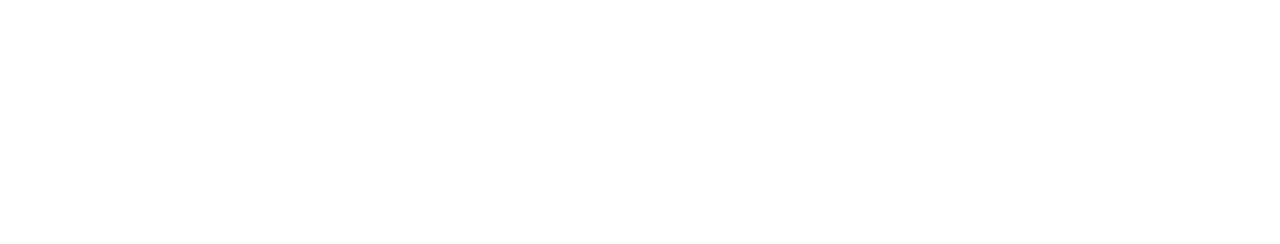
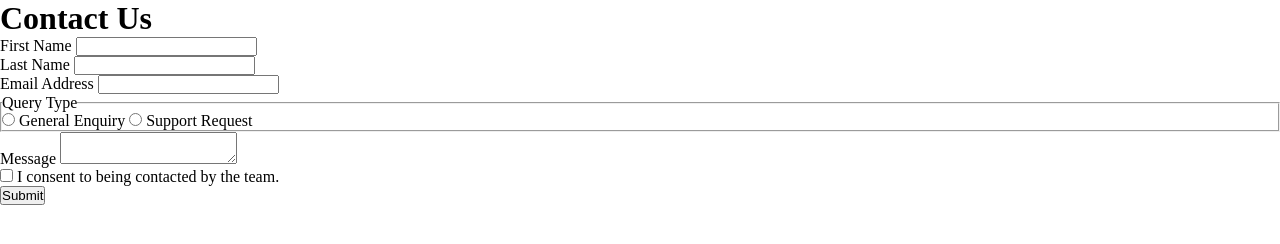
Before and after one commit to antelopest/contact-form, a website built with Vite: page index.html in a window 1280 px wide. Built offline with nearby package versions, Linux system fonts and the light colour scheme.

Commit message:
main add html, add css variables, add script

```diff
--- a/index.html
+++ b/index.html
@@ -7,5 +7,97 @@
 
     <link rel="stylesheet" href="./src/main.css" />
   </head>
-  <body></body>
+  <body>
+    <main class="contact">
+      <h1 class="contact__title">Contact Us</h1>
+      <form class="contact__form" novalidate>
+        <div class="contact__form-group">
+          <label for="firstName" class="contact__form-label">
+            First Name
+          </label>
+          <input
+            id="firstName"
+            name="firstName"
+            type="text"
+            class="contact__form-input"
+            required
+            aria-describedby="first-name-error" />
+          <div id="first-name-error" class="contact__form-error"></div>
+        </div>
+        <div class="contact__form-group">
+          <label for="lastName" class="contact__form-label">Last Name</label>
+          <input
+            id="lastName"
+            name="lastName"
+            type="text"
+            class="contact__form-input"
+            required
+            aria-describedby="last-name-error" />
+          <div id="last-name-error" class="contact__form-error"></div>
+        </div>
+        <div class="contact__form-group">
+          <label for="email" class="contact__form-label">Email Address</label>
+          <input
+            id="email"
+            name="email"
+            type="email"
+            class="contact__form-input"
+            required
+            aria-describedby="email-error" />
+          <div id="email-error" class="contact__form-error"></div>
+        </div>
+        <fieldset class="contact__form-group">
+          <legend class="contact__form-legend">Query Type</legend>
+
+          <label class="contact__form-label">
+            <input
+              type="radio"
+              name="queryType"
+              value="general"
+              class="contact__form-radio"
+              required
+              aria-describedby="query-type-error" />
+            General Enquiry
+          </label>
+          <label class="contact__form-label">
+            <input
+              type="radio"
+              name="queryType"
+              value="support"
+              class="contact__form-radio"
+              required
+              aria-describedby="query-type-error" />
+            Support Request
+          </label>
+
+          <div id="query-type-error" class="contact__form-error"></div>
+        </fieldset>
+        <div class="contact__form-group">
+          <label for="message" class="contact__form-label">Message</label>
+          <textarea
+            id="message"
+            name="message"
+            class="contact__form-textarea"
+            required
+            aria-describedby="message-error"></textarea>
+          <div id="message-error" class="contact__form-error"></div>
+        </div>
+        <div class="contact__form-group">
+          <label for="agree" class="contact__form-label">
+            <input
+              id="agree"
+              type="checkbox"
+              class="contact__form-checkbox"
+              required
+              aria-describedby="agree-error" />
+            I consent to being contacted by the team.
+          </label>
+          <div id="agree-error" class="contact__form-error"></div>
+        </div>
+        <button type="submit" class="contact__form-submit">Submit</button>
+      </form>
+    </main>
+  </body>
+
+  <script src="./src/main.js" defer></script>
 </html>
--- a/src/main.css
+++ b/src/main.css
@@ -1,4 +1,31 @@
+@font-face {
+  font-family: 'Karla';
+  src: url('./asserts/fonts/Karla/Karla-Regular.ttf') format('truetype');
+  font-weight: 400;
+  font-style: normal;
+  font-display: swap;
+}
+
+@font-face {
+  font-family: 'Karla';
+  src: url('./asserts/fonts/Karla/Karla-Bold.ttf') format('truetype');
+  font-weight: 700;
+  font-style: normal;
+  font-display: swap;
+}
+
 :root {
+  --color-green-200: hsl(148deg, 38%, 91%);
+  --color-green-600: hsl(169deg, 82%, 27%);
+  --color-red: hsl(0deg, 66%, 54%);
+  --color-white: hsl(0deg, 0%, 100%);
+  --color-grey-500: hsl(186deg, 15%, 59%);
+  --color-900: hsl(187deg, 24%, 22%);
+
+  --font-size: 16px;
+  --font-family: 'Karla';
+  --font-weight-regular: 400;
+  --font-weight-bold: 700;
 }
 
 * {
--- /dev/null
+++ b/src/main.js
@@ -0,0 +1,35 @@
+document.querySelector('.contact__form').addEventListener('submit', (e) => {
+  e.preventDefault();
+
+  /* Reset errors */
+  document.querySelectorAll('.contact__form-error').forEach((error) => {
+    error.textContent = '';
+  });
+
+  let isValid = true;
+
+  const firstName = document.getElementById('firstName').value.trim();
+  if (!firstName) {
+    document.getElementById('first-name-error').textContent =
+      'Please enter your first name.';
+    isValid = false;
+  }
+
+  const lastName = document.getElementById('lastName').value.trim();
+  if (!lastName) {
+    document.getElementById('last-name-error').textContent =
+      'Please enter your last name.';
+    isValid = false;
+  }
+
+  const queryType = document.querySelector('input[name="queryType"]:checked');
+  if (!queryType) {
+    document.getElementById('query-type-error').textContent =
+      'Please select a query type.';
+    isValid = false;
+  }
+
+  if (isValid) {
+    alert('Form submitted!');
+  }
+});
```
